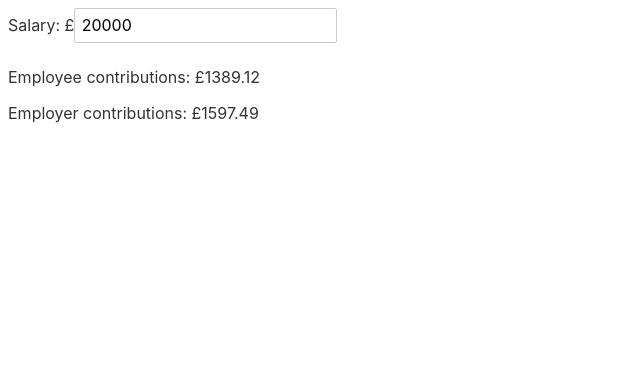
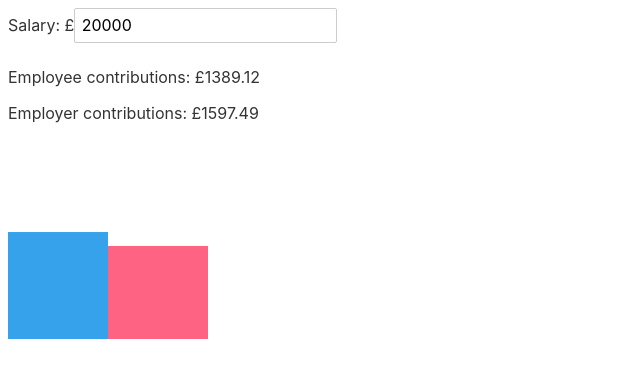
Before and after one commit to floehopper/tax-calculator-svelte, a Svelte app: page / in a window 1280 px wide. Shown: the top 378 px of the page, without its empty margins (0-640 px from the left). Built offline with nearby package versions, Linux system fonts and the light colour scheme.

Commit message:
Add basic bar graph using SVG
I couldn't work out how to use chart.js and there's no svelte-specific
chart.js component.

```diff
--- /dev/null
+++ b/src/NationalInsuranceBarGraph.svelte
@@ -0,0 +1,34 @@
+<script>
+  export let employeeContributions;
+  export let employerContributions;
+
+  const width = 200;
+  const height = 200;
+
+  $: barWidth = width / 2;
+  $: totalContributions = parseFloat(employeeContributions) + parseFloat(employerContributions);
+  $: scaleFactor = height / totalContributions;
+  $: employeeHeight = parseFloat(employeeContributions) * scaleFactor;
+  $: employerHeight = parseFloat(employerContributions) * scaleFactor;
+  $: employeeY = height - employeeHeight;
+  $: employerY = height - employerHeight;
+</script>
+
+<style>
+  #employee {
+    fill: rgb(255, 99, 132);
+  }
+
+  #employer {
+    fill: rgb(54, 162, 235);
+  }
+</style>
+
+<div class="chart">
+  <svg {width} {height}>
+    <g class='bars'>
+      <rect id="employer" x="0" y="{employerY}" height="{employerHeight}" width="{barWidth}"/>
+      <rect id="employee" x="{barWidth}" y="{employeeY}" height="{employeeHeight}" width="{barWidth}"/>
+    </g>
+  </svg>
+</div>
--- a/src/TaxCalculator.svelte
+++ b/src/TaxCalculator.svelte
@@ -1,4 +1,6 @@
 <script>
+  import NationalInsuranceBarGraph from './NationalInsuranceBarGraph.svelte';
+
   class TaxBand {
     constructor (minimum, maximum, rateInPercent) {
       this.minimum = minimum
@@ -104,4 +106,6 @@
   </label>
   <p>Employee contributions: £{ employeeContributions }</p>
   <p>Employer contributions: £{ employerContributions }</p>
+
+  <NationalInsuranceBarGraph {employeeContributions} {employerContributions} />
 </div>
```
